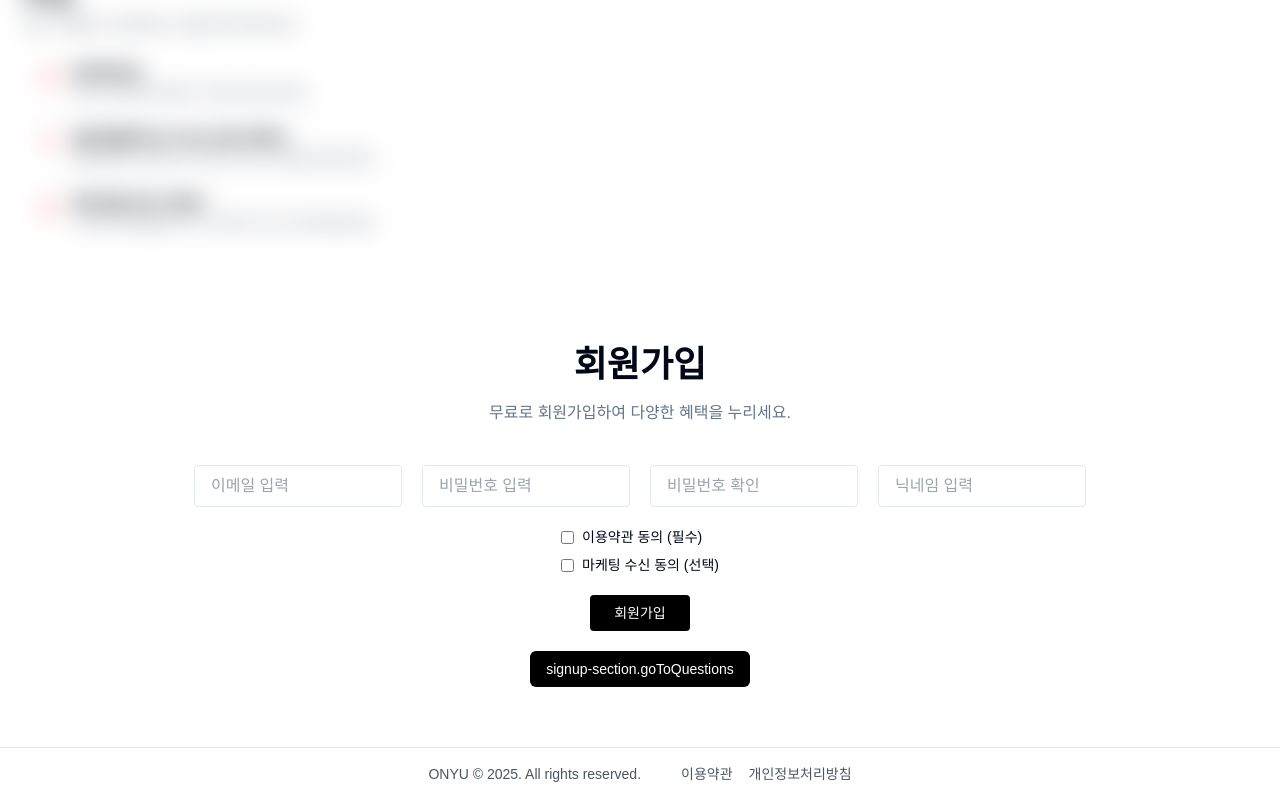
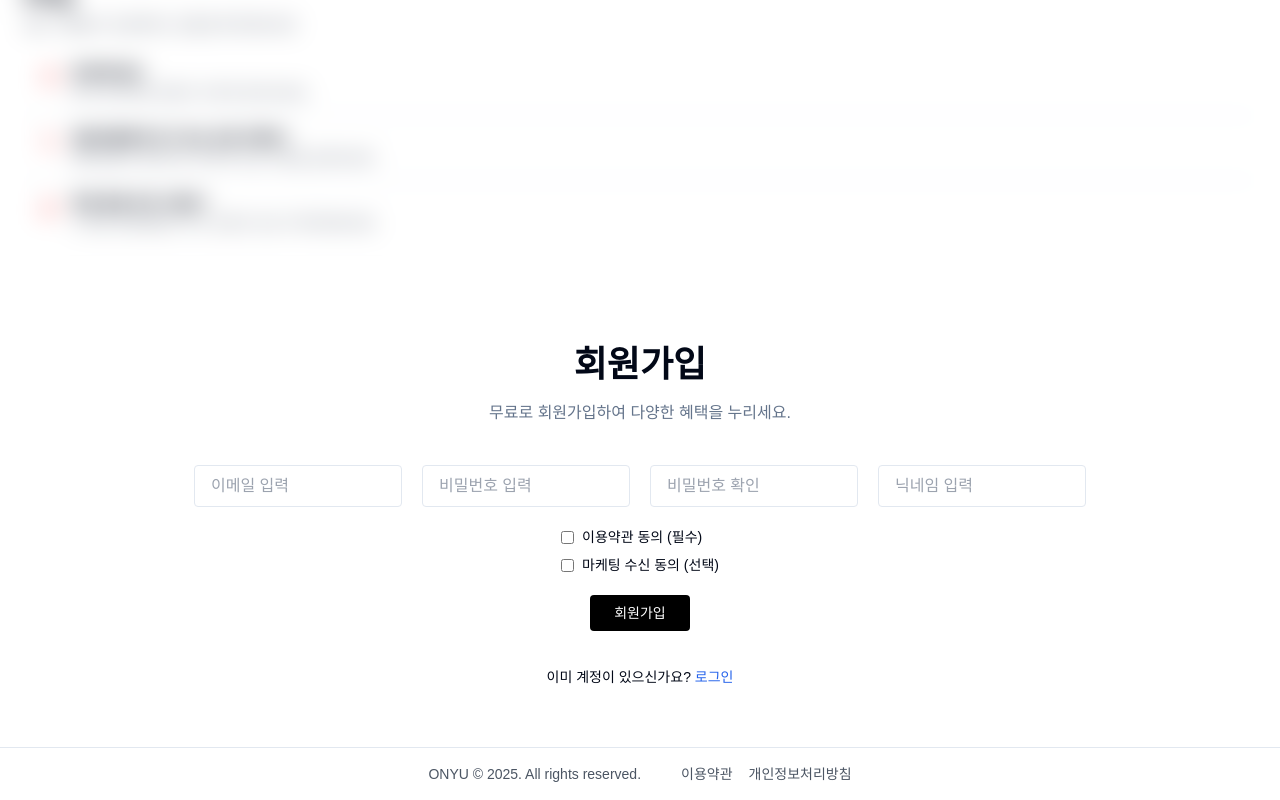
Before and after one commit to Sehee-Jang/meditrip-web, a Next.js app: page /ko in a window 1280 px wide. Shown: the part 1218-2018 px from the top of the page. Built offline with nearby package versions, Linux system fonts and the light colour scheme; no server answers; the database is empty.

Commit message:
add: 회원가입섹션에 로그인 CTA 추가

```diff
--- a/messages/ja/signup-section.json
+++ b/messages/ja/signup-section.json
@@ -8,5 +8,9 @@
   "agreeTermsLabel": "利用規約に同意する（必須）",
   "agreeMarketingLabel": "マーケティング情報の受信に同意する（任意）",
   "button": "登録する",
-  "successToast": "会員登録が完了しました！"
+  "successToast": "会員登録が完了しました！",
+  "alreadyRegistered": {
+    "title": "すでにアカウントをお持ちですか？",
+    "login": "ログイン"
+  }
 }
--- a/messages/ko/signup-section.json
+++ b/messages/ko/signup-section.json
@@ -9,5 +9,8 @@
   "agreeMarketingLabel": "마케팅 수신 동의 (선택)",
   "button": "회원가입",
   "successToast": "회원가입이 완료되었습니다!",
-  "haveAnAccount": "이미 계정이 있나요?"
+  "alreadyRegistered": {
+    "title": "이미 계정이 있으신가요?",
+    "login": "로그인"
+  }
 }
--- a/src/components/common/signup/SignupSection.tsx
+++ b/src/components/common/signup/SignupSection.tsx
@@ -82,6 +82,7 @@ export default function SignupSection() {
             onSubmit={handleSubmit}
             className='flex flex-col items-center gap-5 w-full max-w-[360px] md:max-w-[1100px] mx-auto'
           >
+            {/* 개인정보 입력란 */}
             <div className='flex flex-col md:flex-row gap-5 w-full justify-center'>
               <input
                 type='email'
@@ -113,6 +114,7 @@ export default function SignupSection() {
               />
             </div>
 
+            {/* 개인정보 및 마케팅 활용 동의*/}
             <div className='text-left text-sm space-y-2'>
               <label className='flex items-center gap-2'>
                 <input
@@ -132,14 +134,19 @@ export default function SignupSection() {
               </label>
             </div>
 
+            {/* 회원가입 버튼 */}
             <CommonButton type='submit'>{t("button")}</CommonButton>
 
-            <Link
-              href='/login'
-              className='bg-black text-white rounded-md px-4 py-2 text-sm'
-            >
-              {t("goToQuestions")}
-            </Link>
+            {/* 로그인 CTA */}
+            <p className='mt-4 text-sm'>
+              {t("alreadyRegistered.title")}{" "}
+              <Link
+                href='/login'
+                className='font-medium text-blue-600 hover:underline'
+              >
+                {t("alreadyRegistered.login")}
+              </Link>
+            </p>
 
             {error && <p className='text-red-500 mt-2'>{error}</p>}
           </form>
```
